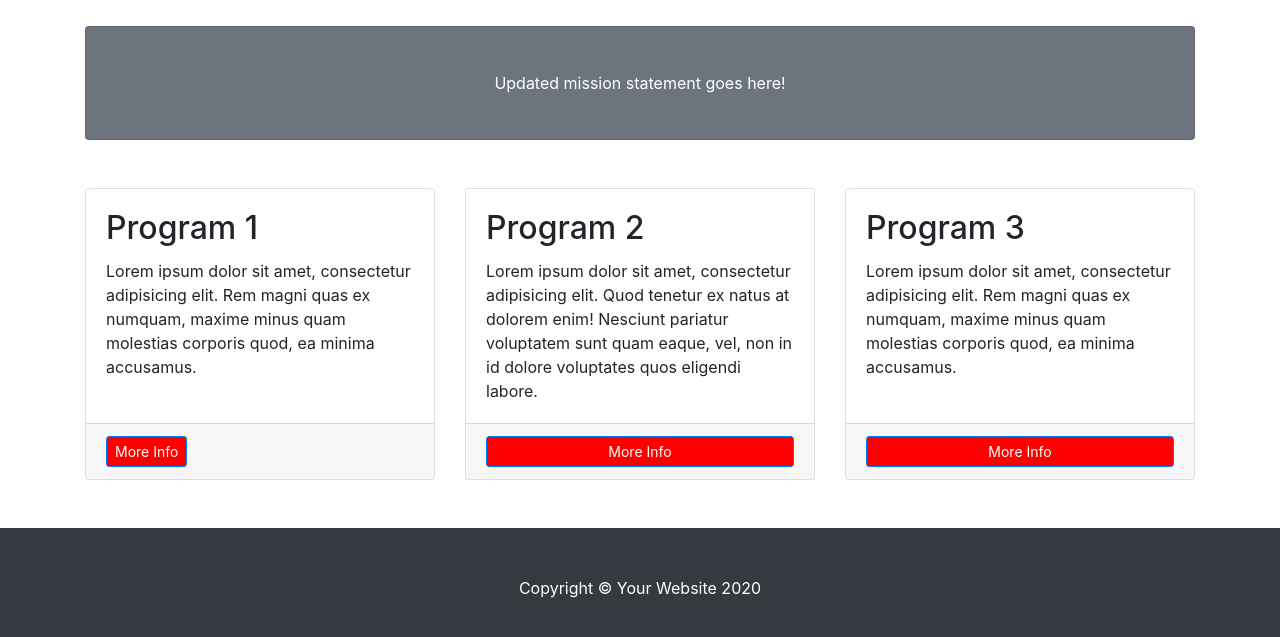
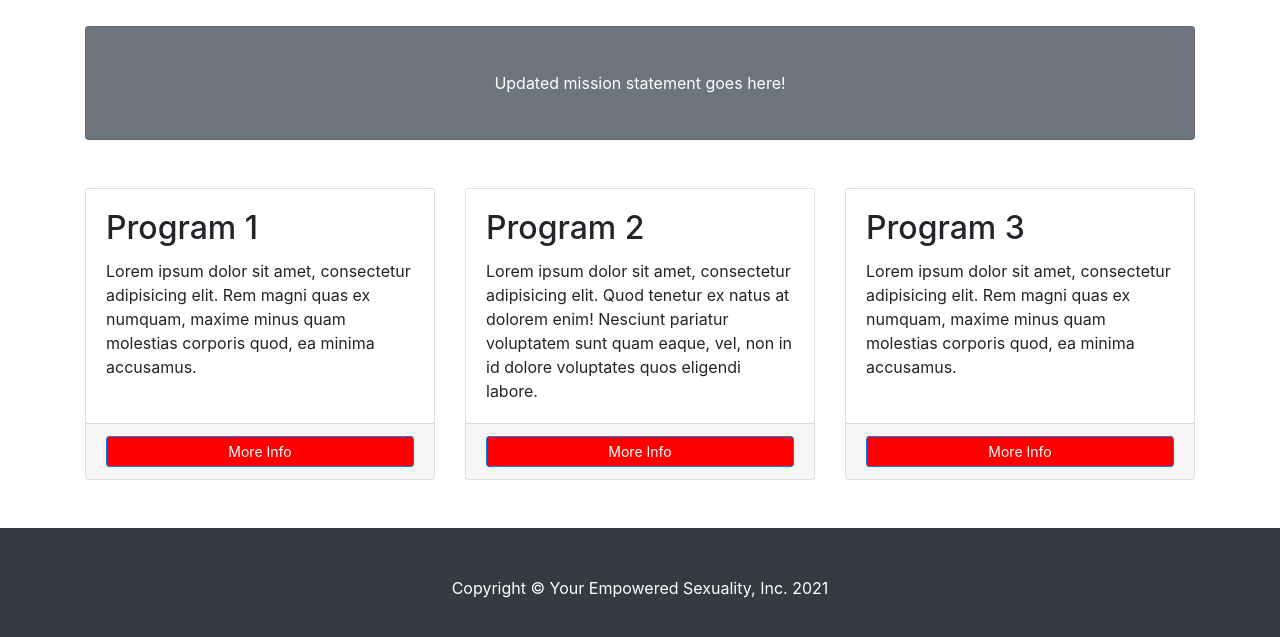
Before and after one commit to nataliesmyth/yes-bootstrap, a website: page index.html in a window 1280 px wide. Shown: the part 539-1176 px from the top of the page. Drawn offline with Linux system fonts and the light colour scheme.

Commit message:
footer update

```diff
--- a/index.html
+++ b/index.html
@@ -84,7 +84,7 @@
             <p class="card-text">Lorem ipsum dolor sit amet, consectetur adipisicing elit. Rem magni quas ex numquam, maxime minus quam molestias corporis quod, ea minima accusamus.</p>
           </div>
           <div class="card-footer">
-            <a href="#" class="btn btn-primary btn-sm">More Info</a>
+            <a href="#" class="btn btn-primary btn-sm btn-block">More Info</a>
           </div>
         </div>
       </div>
@@ -123,7 +123,7 @@
   <!-- Footer -->
   <footer class="py-5 bg-dark">
     <div class="container">
-      <p class="m-0 text-center text-white">Copyright &copy; Your Website 2020</p>
+      <p class="m-0 text-center text-white">Copyright &copy; Your Empowered Sexuality, Inc. 2021</p>
     </div>
     <!-- /.container -->
   </footer>
```
